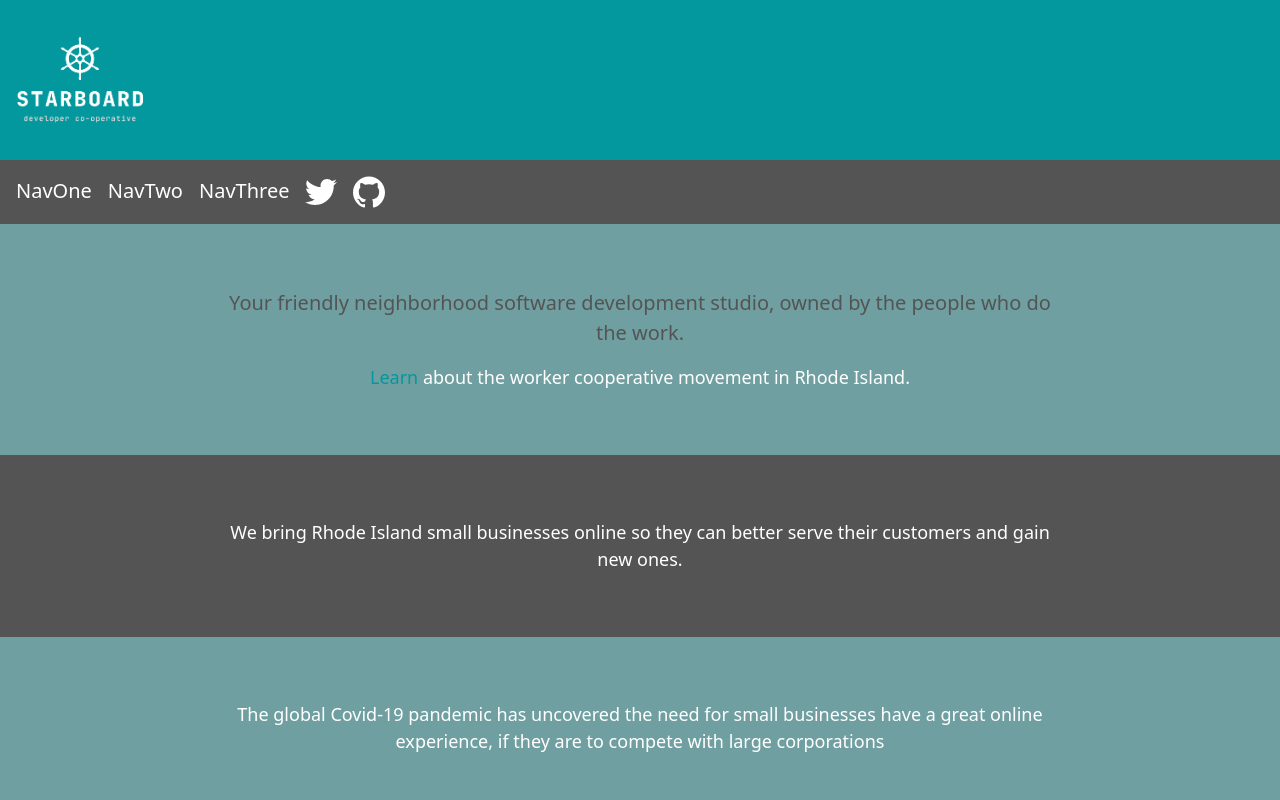
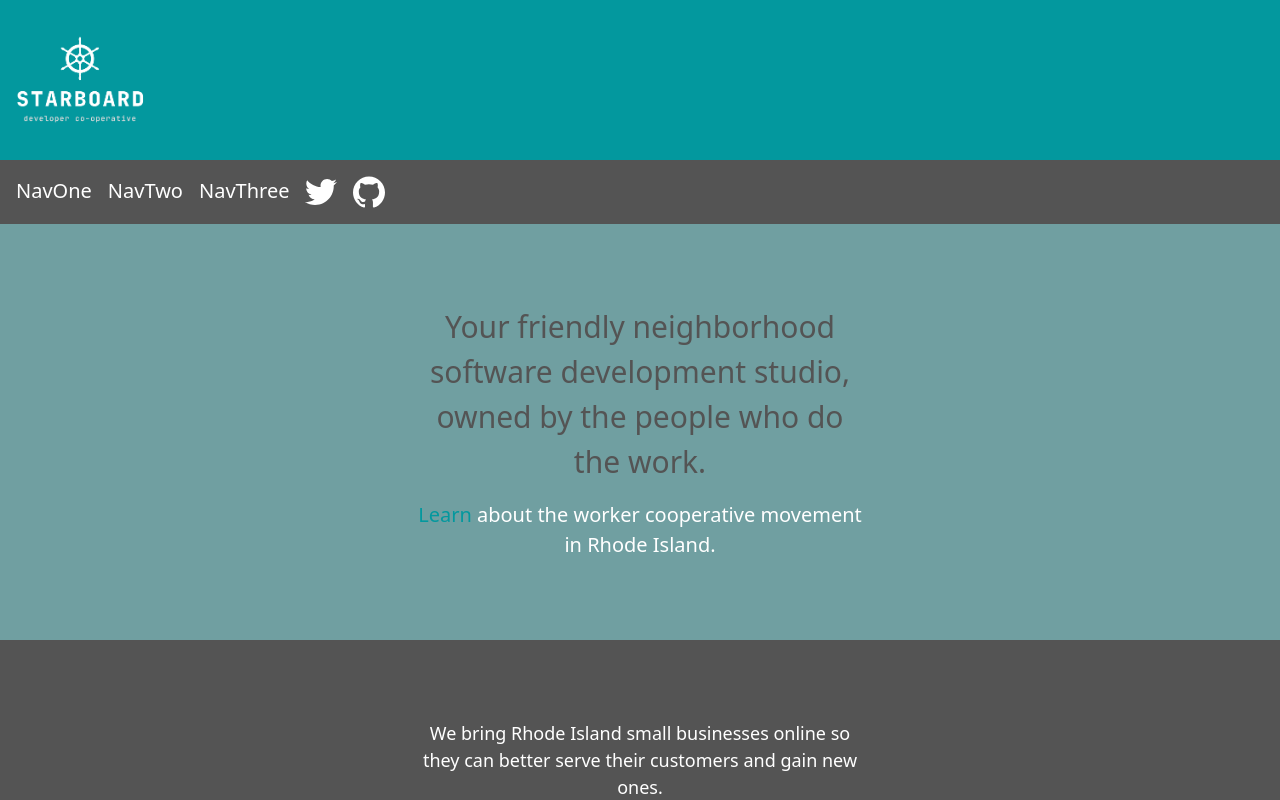
Before and after one commit to starboardcoop/starboardcoop, a Next.js app: page / in a window 1280 px wide. Shown: the top 800 px of the page. Built offline with nearby package versions, Linux system fonts and the light colour scheme.

Commit message:
Create max width for Section content

```diff
--- a/components/Section.js
+++ b/components/Section.js
@@ -1,5 +1,7 @@
 const Section = props => (
-    <section className={`py-16 px-8 md:px-56 text-center bg-${props.color} text-${props.textColor}`}>{props.children}</section>
+    <section className={`py-20 px-8 text-center bg-${props.color} text-${props.textColor}`}>
+        <div className="md:max-w-md my-0 mx-auto">{props.children}</div>
+    </section>
 )
 
 export default Section
--- a/pages/index.js
+++ b/pages/index.js
@@ -11,8 +11,8 @@ const Home = () => (
     <Header />
     <main>
       <Section color="primary-dark" textColor="white">
-        <h2 className="text-gray-dark text-xl">Your friendly neighborhood software development studio, owned by the people who do the work.</h2>
-        <p className="mt-4">
+        <h1 className="text-gray-dark text-3xl">Your friendly neighborhood software development studio, owned by the people who do the work.</h1>
+        <p className="mt-4 text-xl">
           <a className="text-primary-light" href="https://riceo.org/learn">Learn</a> about the worker cooperative movement in Rhode Island.
         </p>
       </Section>
```
